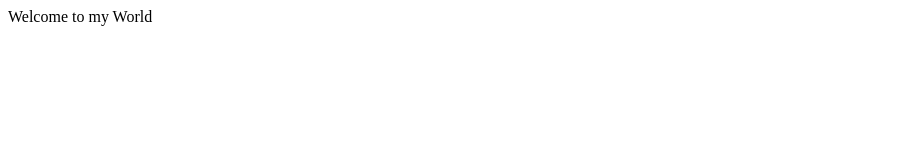
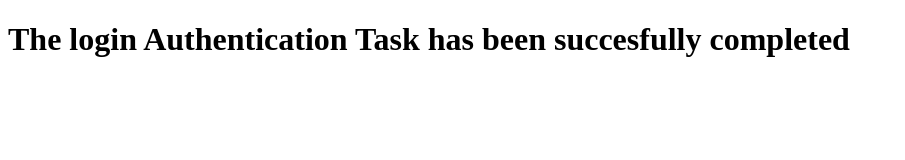
Before and after one commit to MdShoaibulhaq/Create-login-authentication, a website: page success.html in a window 1280 px wide. Shown: the whole page, without its empty margins (0-905 px from the left). Drawn offline with Linux system fonts and the light colour scheme.

Commit message:
Update success.html

```diff
--- a/success.html
+++ b/success.html
@@ -7,6 +7,6 @@
     <title>Document</title>
 </head>
 <body>
-    Welcome to my World
+    <h1>The login Authentication Task has been succesfully completed</h1>
 </body>
 </html>
```
